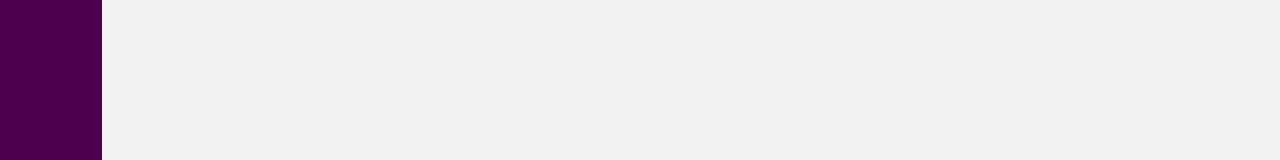
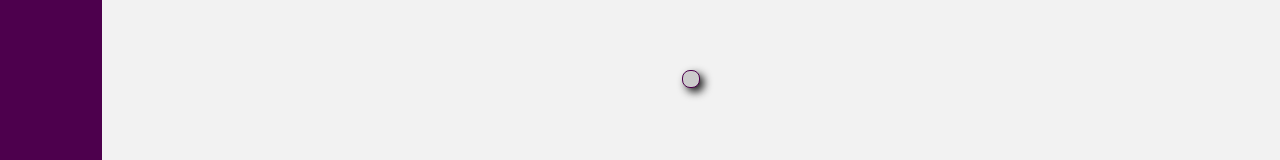
Before and after one commit to franco-ortega/portfolio-two, a Next.js app: page /projects/1 in a window 1280 px wide. Shown: the part 321-481 px from the top of the page. Built offline with nearby package versions, Linux system fonts and the light colour scheme.

Commit message:
create initial styles for ProjectDetails to match Project

```diff
--- a/components/projects/ProjectDetails.jsx
+++ b/components/projects/ProjectDetails.jsx
@@ -1,18 +1,16 @@
 import { useProject } from '../../hooks/useProject';
+import TechList from '../tech/TechList';
+import styles from './ProjectDetails.module.scss';
 
 const ProjectDetails = () => {
   const { data } = useProject();
 
   return (
-    <div data-testid='project-details'>
+    <div className={styles.ProjectDetails} data-testid='project-details'>
       {data && (
         <>
           <h2>{data.title}</h2>
-          <ul>
-            {data.tech.map((tech, i) => (
-              <li key={i}>{tech}</li>
-            ))}
-          </ul>
+          <TechList tech={data.tech} />
           <p>{data.description}</p>
           <ul>
             {data.challenges.map((challenge, i) => (
--- /dev/null
+++ b/components/projects/ProjectDetails.module.scss
@@ -0,0 +1,16 @@
+.ProjectDetails {
+  background-color: var(--bg-color-page);
+  border: 0.1rem solid var(--bg-color-nav);
+  border-radius: 0.5rem;
+  box-shadow: 0.25rem 0.25rem 0.5rem var(--text-color-page);
+
+  max-width: 40rem;
+  padding: 0.5rem;
+
+  margin-inline: auto;
+
+  display: flex;
+  flex-direction: column;
+  align-items: center;
+  gap: 1rem;
+}
```
